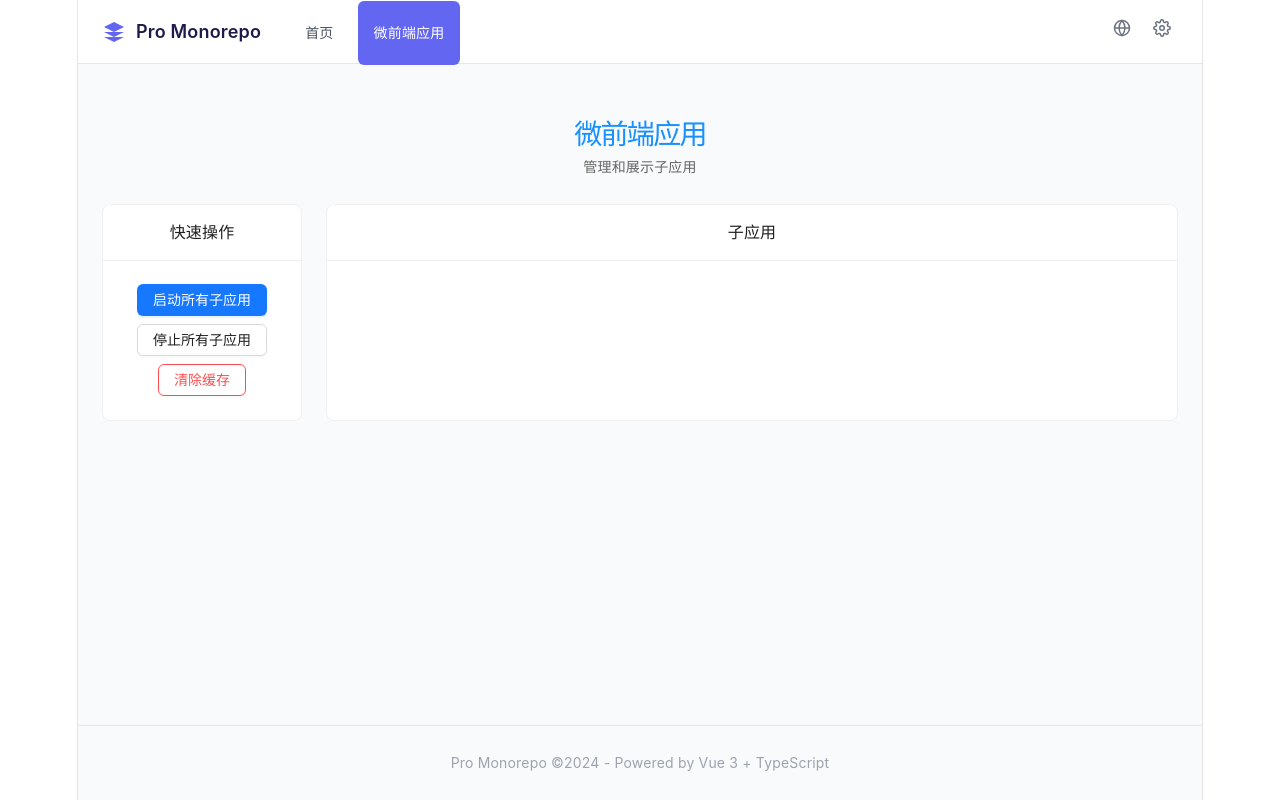
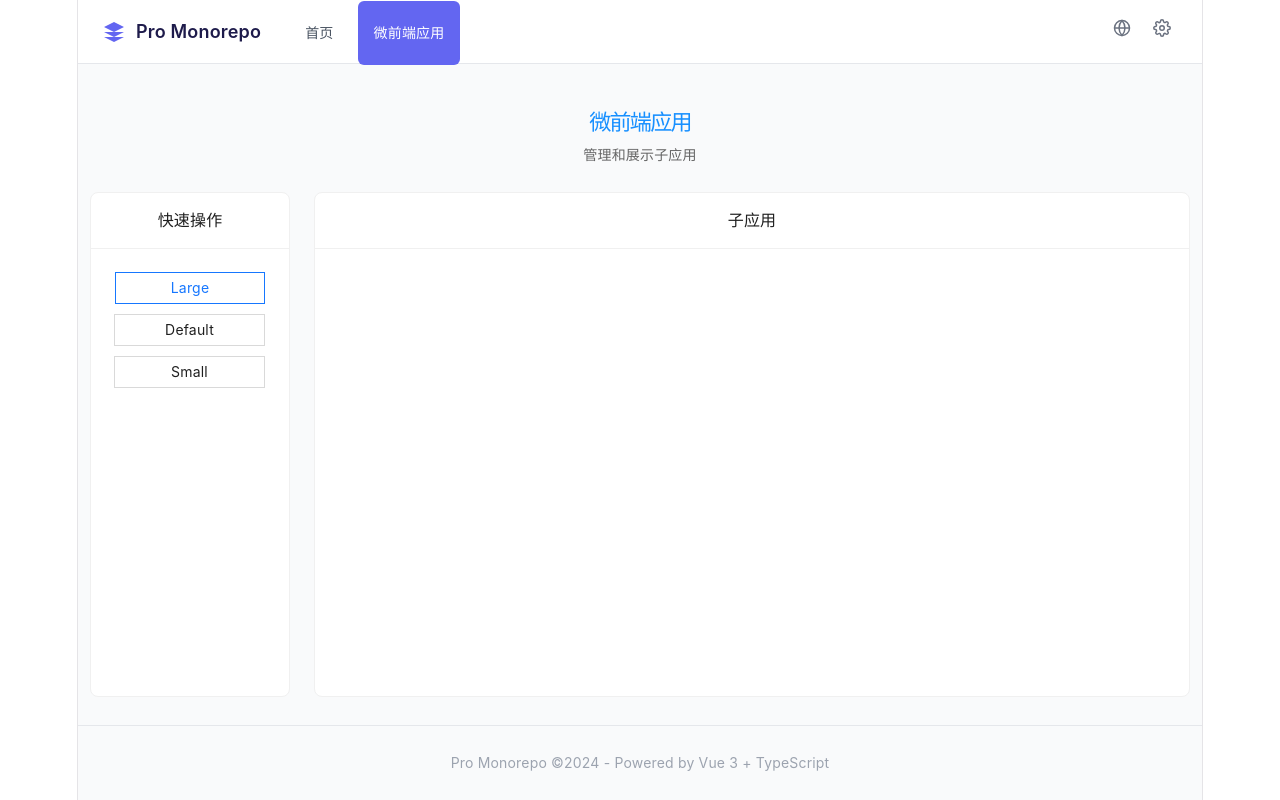
Before and after one commit to HongDou666/pro-monorepo, a Vue app: page /micro-app in a window 1280 px wide. Built offline with nearby package versions, Linux system fonts and the light colour scheme.

Commit message:
style(root): 样式微调

```diff
--- a/src/App.vue
+++ b/src/App.vue
@@ -192,7 +192,14 @@ const handleMenuClick: MenuProps["onClick"] = ({ key }) => {
 }
 
 .app-content {
+  display: flex;
+  flex: 1;
+  min-height: 0;
   background: #f9fafb;
+
+  :deep(.micro-app) {
+    flex: 1;
+  }
 }
 
 .app-footer {
--- a/src/views/Home.vue
+++ b/src/views/Home.vue
@@ -38,6 +38,7 @@
 <style scoped lang="less">
 .home {
   padding: 24px;
+  width: 100%;
 
   &__title {
     font-size: 28px;
@@ -53,7 +54,7 @@
 
   &__content {
     display: grid;
-    grid-template-columns: repeat(auto-fit, minmax(300px, 1fr));
+    grid-template-columns: 1fr 1fr;
     gap: 24px;
   }
 
--- a/src/views/MicroApp.vue
+++ b/src/views/MicroApp.vue
@@ -1,6 +1,6 @@
 <script setup lang="ts">
-// 微前端应用页面
-const loading = ref(false);
+import type { SizeType } from "ant-design-vue/es/config-provider";
+const size = ref<SizeType>("large");
 </script>
 
 <template>
@@ -11,9 +11,11 @@ const loading = ref(false);
     <div class="micro-app__content">
       <a-card title="快速操作" class="micro-app__card">
         <a-space direction="vertical" style="width: 100%">
-          <a-button type="primary" :loading="loading">启动所有子应用</a-button>
-          <a-button>停止所有子应用</a-button>
-          <a-button danger>清除缓存</a-button>
+          <a-radio-group v-model:value="size">
+            <a-radio-button value="large">Large</a-radio-button>
+            <a-radio-button value="default">Default</a-radio-button>
+            <a-radio-button value="small">Small</a-radio-button>
+          </a-radio-group>
         </a-space>
       </a-card>
 
@@ -24,10 +26,15 @@ const loading = ref(false);
 
 <style scoped lang="less">
 .micro-app {
-  padding: 24px;
+  display: flex;
+  flex: 1;
+  flex-direction: column;
+  box-sizing: border-box;
+  padding: 12px;
+  min-height: 100%;
 
   &__title {
-    font-size: 28px;
+    font-size: 22px;
     font-weight: 600;
     color: #1890ff;
     margin-bottom: 8px;
@@ -40,7 +47,10 @@ const loading = ref(false);
 
   &__content {
     display: grid;
+    flex: 1;
+    align-content: start;
     grid-template-columns: 200px 1fr;
+    grid-template-rows: 1fr;
     gap: 24px;
 
     @media (max-width: 768px) {
@@ -50,6 +60,14 @@ const loading = ref(false);
 
   &__card {
     margin-bottom: 16px;
+    :deep(.ant-radio-group) {
+      display: flex;
+      flex-direction: column;
+      gap: 10px;
+      > label {
+        border-radius: 0;
+      }
+    }
   }
 }
 </style>
```
